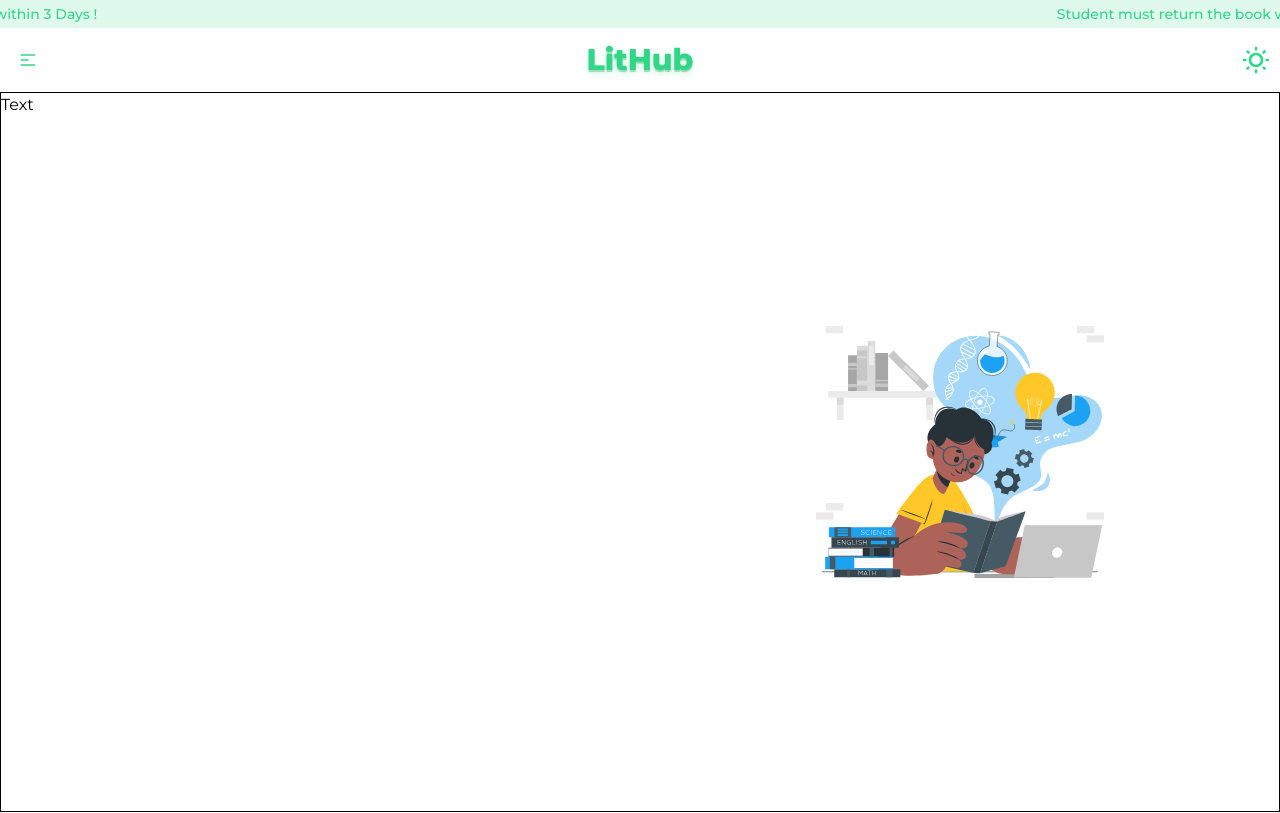
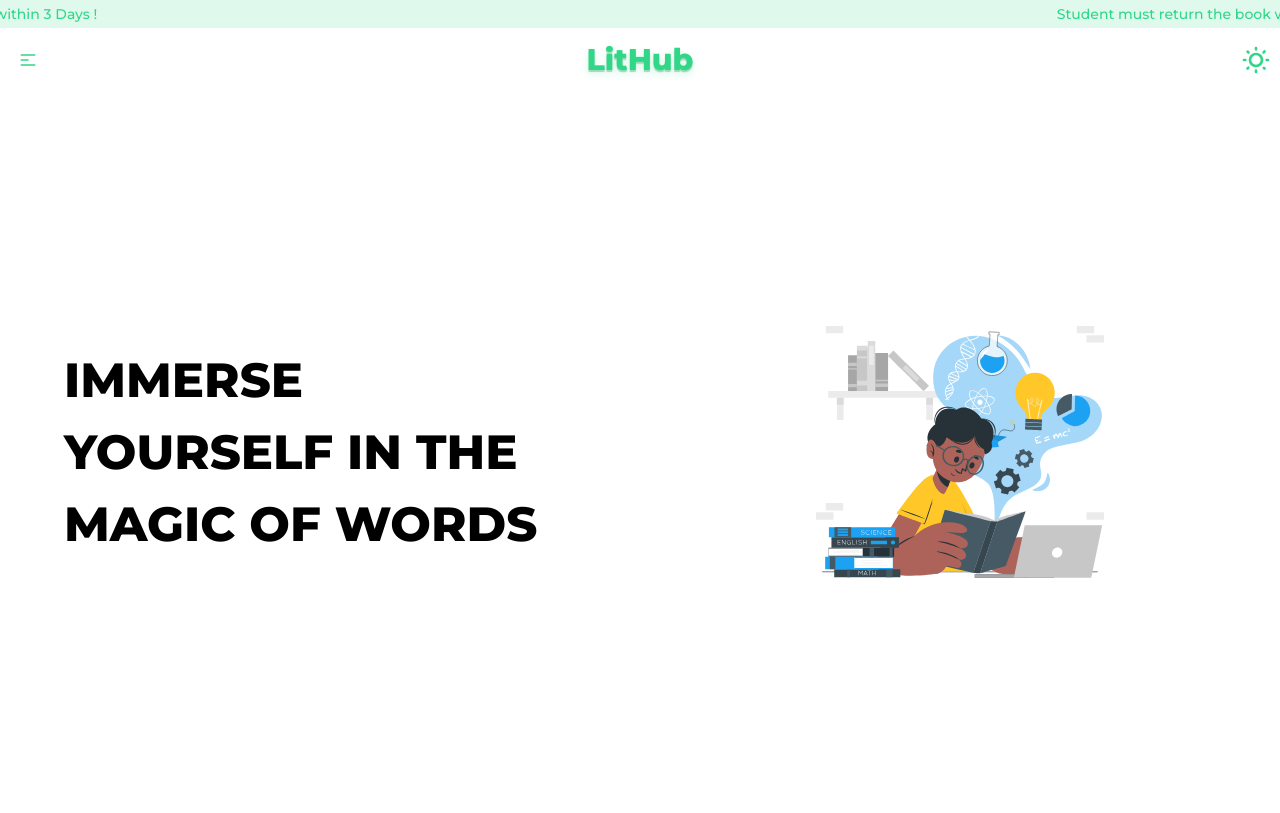
Before and after one commit to Dev-Asifur-Rahman/re-assignment-eleventh-client, a React (Vite) app: page / in a window 1280 px wide. Shown: the top 813 px of the page. Built offline with nearby package versions, Linux system fonts and the light colour scheme; no server answers.

Commit message:
slider basic ui has been redesigned

```diff
--- a/src/BasicComponent/Slider.jsx
+++ b/src/BasicComponent/Slider.jsx
@@ -10,30 +10,34 @@ import sliderOne from "../../public/Lottie/sliderone.json";
 const Slider = () => {
   // const sliderData = [
   //   {
-  //     text: "",
+  //     text: "Immerse Yourself in the Magic of Words",
   //     lottie: sliderOne,
   //     color: "#000000",
   //   },
   //   {
-  //     text: "Immerse Yourself in the Magic of Words",
+  //     text: " Fuel Your Mind, Shape Your Future",
   //     lottie: sliderTwo,
   //     color: "#FFFFFF",
   //   },
   //   {
-  //     text: "Immerse Yourself in the Magic of Words",
+  //     text: "Explore Worlds Beyond Imagination",
   //     lottie: sliderThree,
   //     color: "#000000",
   //   },
   //   {
-  //     text: "Immerse Yourself in the Magic of Words",
+  //     text: "Unlock Your Creativity, Voyage Through Time",
   //     lottie: sliderFour,
   //     color: "#FFFFFF",
   //   },
   // ];
 
   return (
-    <section className="flex flex-col-reverse md:flex-row lg:h-[90vh] md:h-[400px] w-full border">
-      <div className="md:w-1/2">Text</div>
+    <section className="flex flex-col-reverse md:flex-row lg:h-[90vh] md:h-[400px] w-full">
+      <div className="md:w-1/2 md:flex justify-center items-center">
+        <p className="w-full md:w-9/10 lg:w-4/5 uppercase text-md md:text-4xl/14 lg:text-5xl/18 text-center md:text-start p-4 md:p-0 font-extrabold md:font-extrabold">
+          Immerse Yourself in the Magic of Words
+        </p>
+      </div>
       <div className="md:w-1/2 flex items-center justify-center">
         <Lottie
           animationData={sliderOne}
```
Also changed, not shown: 1 other file (tests, documents, lock files or other folders).
